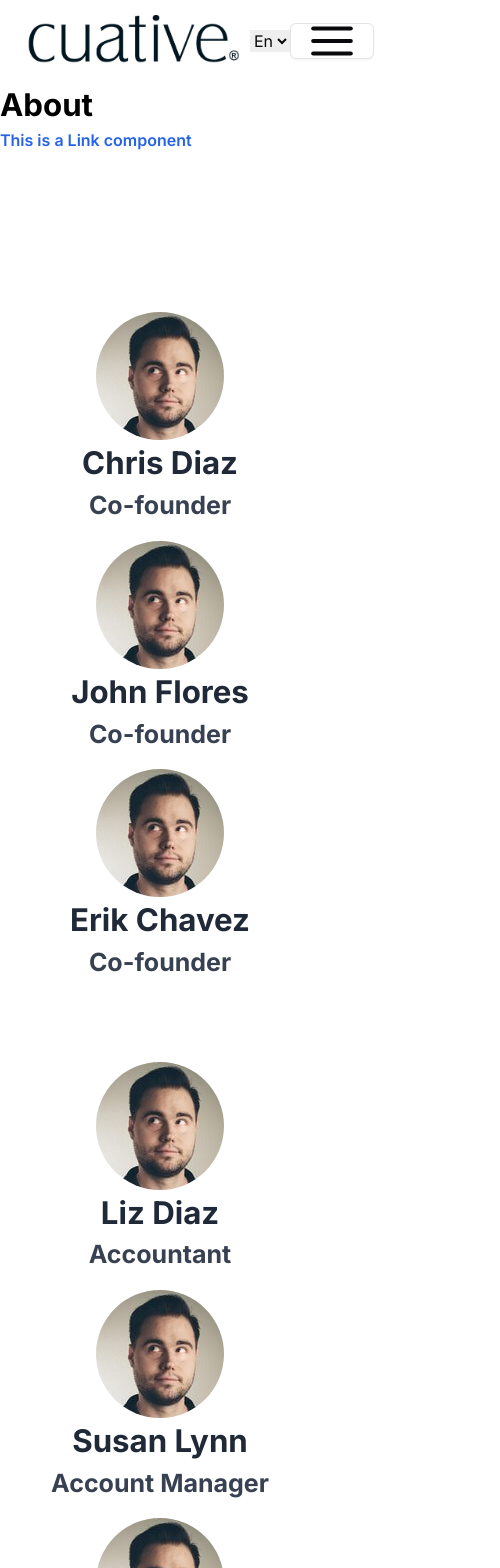
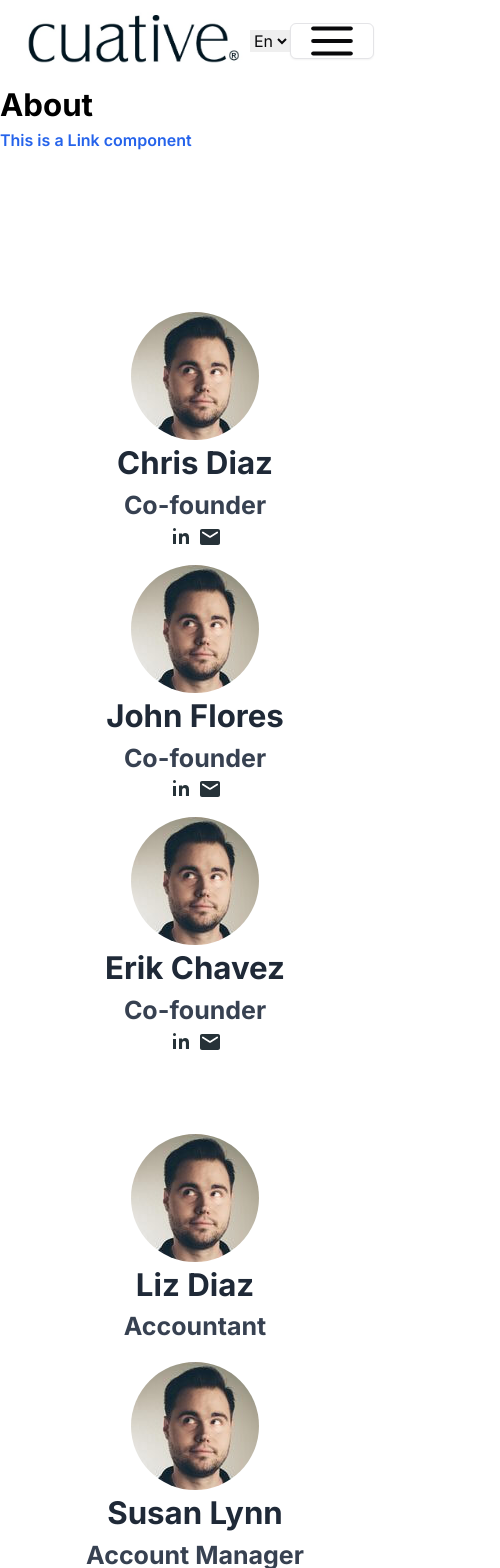
Before and after one commit to jflores08/3Dprint-buisness-app, a Next.js app: page /en/about in a window 390 px wide. Shown: the top 1568 px of the page, 500 px wide, since content can reach past the window. Built offline with nearby package versions, Linux system fonts and the light colour scheme.

Commit message:
FAQaccordion.tsx width sm screen size added and TeamProfileGrid.tsx component grids lg cols updated for responsiveness

```diff
--- a/src/app/components/AboutPage/Team Grid/FounderProfileCard.tsx
+++ b/src/app/components/AboutPage/Team Grid/FounderProfileCard.tsx
@@ -5,13 +5,9 @@ import { FC } from "react";
 // Import shadcn components
 import { Link } from "@/i18n/routing";
 import { Avatar, AvatarFallback, AvatarImage } from "@/components/ui/avatar";
-import {
-  Card,
-  CardHeader,
-  CardContent,
-  CardFooter,
-  CardTitle,
-} from "@/components/ui/card";
+
+// Import local components
+import LinkedinEmailIcon from "@/app/components/svg/LinkedinEmailIcon";
 
 const FounderProfileCard: FC<{
   name: string;
@@ -20,8 +16,7 @@ const FounderProfileCard: FC<{
   href: string;
 }> = ({ name, avatar, jobTitle, href }) => {
   return (
-    <Link href={href}>
-      <div id="ProfileCard" className="px-10 w-80 flex flex-col items-center ">
+    <div id="ProfileCard" className="px-10 flex flex-col items-center ">
       <Avatar className="w-15 h-15">
         <AvatarImage
           src={`/images/teamMember_pics/${avatar}`}
@@ -31,8 +26,10 @@ const FounderProfileCard: FC<{
       </Avatar>
       <h2>{name}</h2>
       <h3>{jobTitle}</h3>
+      <Link href={href}>
+        <LinkedinEmailIcon />
+      </Link>
     </div>
-    </Link>
   );
 };
 
--- a/src/app/components/AboutPage/Team Grid/TeamMemberProfileCard.tsx
+++ b/src/app/components/AboutPage/Team Grid/TeamMemberProfileCard.tsx
@@ -19,7 +19,10 @@ const TeamMemberProfileCard: FC<{
   jobTitle: string;
 }> = ({ name, avatar, jobTitle }) => {
   return (
-    <div id="ProfileCard" className="px-10 w-80 flex flex-col items-center">
+    <div
+      id="ProfileCard"
+      className="px-10 flex flex-col items-center justify-center"
+    >
       <Avatar className="w-15 h-15">
         <AvatarImage
           src={`/images/teamMember_pics/${avatar}`}
@@ -28,7 +31,7 @@ const TeamMemberProfileCard: FC<{
         <AvatarFallback>teamMemner Pic</AvatarFallback>
       </Avatar>
       <h2>{name}</h2>
-      <h3>{jobTitle}</h3>
+      <h3 className="flex justify-end">{jobTitle}</h3>
     </div>
   );
 };
--- a/src/app/components/AboutPage/Team Grid/TeamProfileGrid.tsx
+++ b/src/app/components/AboutPage/Team Grid/TeamProfileGrid.tsx
@@ -32,10 +32,13 @@ const TeamProfileGrid: FC<{
       className="flex flex-col mt-40 mb-10 justify-center"
     >
       {/* Grid of Founders to show Founders */}
-      <div className="grid grid-cols-12 gap-4 mb-20">
+      <div
+        id="founder-Grid"
+        className="grid grid-cols-12 gap-4 mb-20 justify-items-center"
+      >
         {/* <div className="container grid-col-12 mb-80 griditems-center justify-center"> */}
         {founderData.map((teamMember) => (
-          <div className="lg:col-span-3 xs:col-span-12 ">
+          <div className="lg:col-span-4 xs:col-span-12 flex justify-center">
             <FounderProfileCard
               avatar={teamMember.avatar}
               name={teamMember.name}
@@ -48,9 +51,9 @@ const TeamProfileGrid: FC<{
       </div>
 
       {/* Grid of TeamMember to show Employees */}
-      <div className="grid grid-cols-12 gap-4">
+      <div id="teamMember-Grid" className="grid grid-cols-12  gap-4">
         {employeeData.map((teamMember) => (
-          <div className="lg:col-span-3 xs:col-span-12 ">
+          <div className="lg:col-span-3 xs:col-span-12 flex justify-center">
             <TeamMemberProfileCard
               avatar={teamMember.avatar}
               name={teamMember.name}
--- /dev/null
+++ b/src/app/components/svg/LinkedinEmailIcon.tsx
@@ -0,0 +1,22 @@
+import { FC } from "react";
+
+const SvgComponent: FC = (props) => {
+  return (
+    <svg
+      xmlns="http://www.w3.org/2000/svg"
+      width="53"
+      height="24"
+      fill="none"
+      viewBox="0 0 53 24"
+    >
+      <path
+        fill="#263238"
+        fillRule="evenodd"
+        d="M20 19h-3.077v-5.603c0-1.537-.651-2.395-1.82-2.395-1.271 0-2.026.894-2.026 2.395V19H10V8.592h3.077v1.17S14.042 8 16.217 8C18.395 8 20 9.382 20 12.242V19zM5.5 6a1.5 1.5 0 110-3 1.5 1.5 0 010 3zM4 19h3V9H4v10zM33 4h16c1.1 0 2 .9 2 2v12c0 1.1-.9 2-2 2H33c-1.1 0-2-.9-2-2l.01-12c0-1.1.89-2 1.99-2zm8.53 8.67l7.07-4.42a.85.85 0 10-.9-1.44L41 11l-6.7-4.19a.85.85 0 10-.9 1.44l7.07 4.42c.32.2.74.2 1.06 0z"
+        clipRule="evenodd"
+      ></path>
+    </svg>
+  );
+};
+
+export default SvgComponent;
--- a/src/components/ui/accordion.tsx
+++ b/src/components/ui/accordion.tsx
@@ -8,7 +8,7 @@ const AccordionDemo: FC<{ question: string; answer: string }> = ({
   answer,
 }) => (
   <Accordion.Root
-    className=" border-4 border-primary rounded-md w-[500px]"
+    className=" border-4 border-primary rounded-md lg:w-[500px] sm:w-200px"
     type="single"
     collapsible
   >
```
Lines whose indentation alone changed are shown as unchanged.
